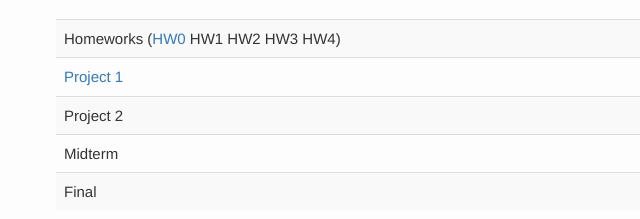
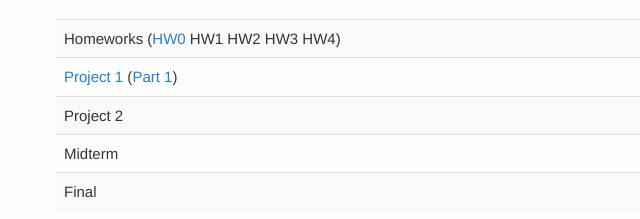
Before and after one commit to mrampton/syllabus, a plain HTML site: page ejones.html in a window 1280 px wide. Shown: the part 522-741 px from the top of the page, 209-849 px from the left. Drawn offline with Linux system fonts and the light colour scheme.

Commit message:
Add Project 1 Part 1 link

```diff
--- a/ejones.html
+++ b/ejones.html
@@ -80,7 +80,7 @@
         <br><br>
         <table class="table table-striped">
           <tbody><tr><td>Homeworks (<a href="https://github.com/w4111/hw0">HW0</a> HW1 HW2 HW3 HW4)</td><td>15%
-          </td></tr><tr><td><a href="https://github.com/w4111/project1">Project 1</a></td><td>15%
+          </td></tr><tr><td><a href="https://github.com/w4111/project1">Project 1</a> (<a href="https://github.com/w4111/project1/blob/master/part1.md">Part 1</a>)</td><td>15%
           </td></tr><tr><td>Project 2</td><td>5%
           </td></tr><tr><td>Midterm</td><td>25%
           </td></tr><tr><td>Final</td><td>40%
```
